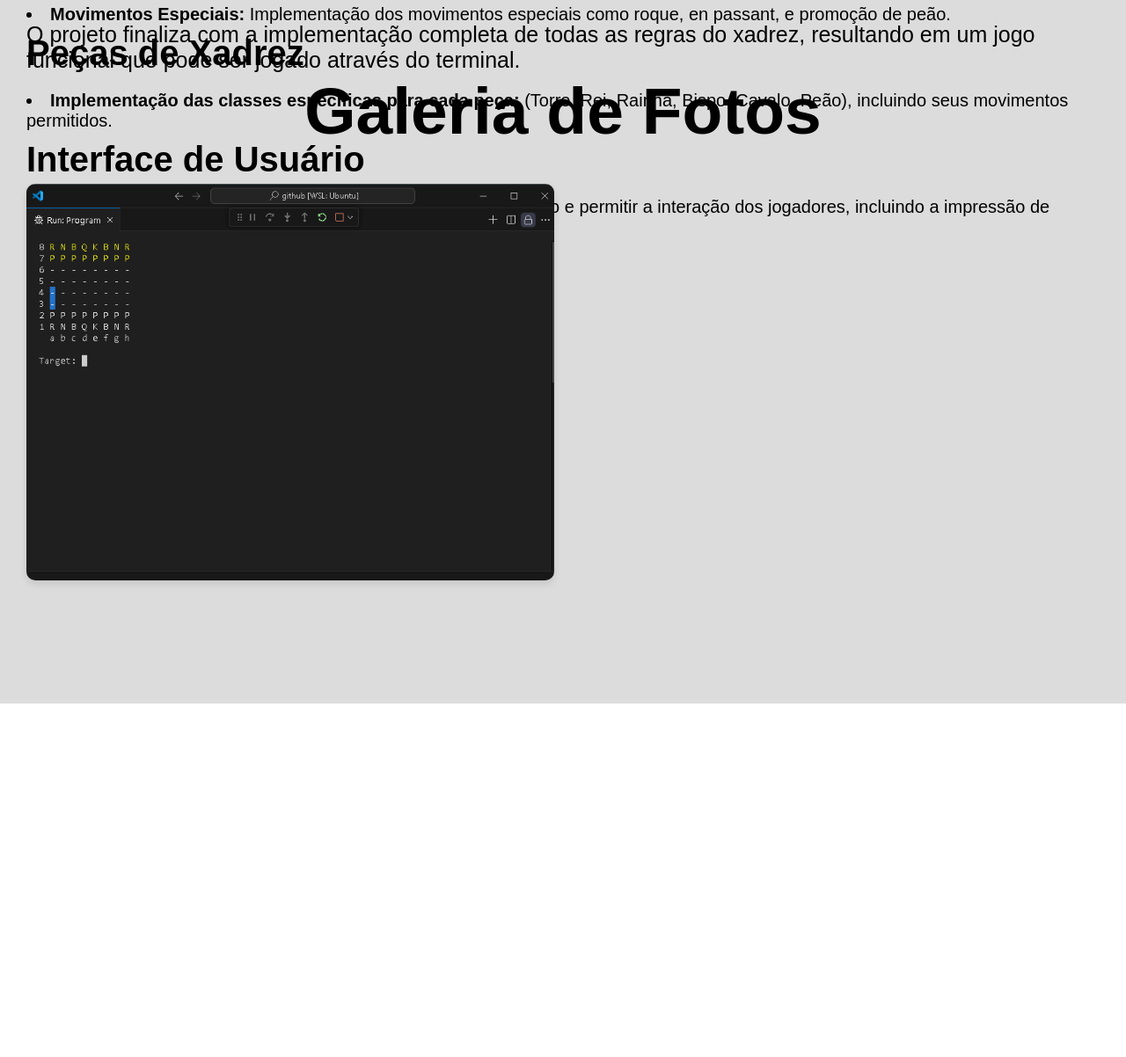
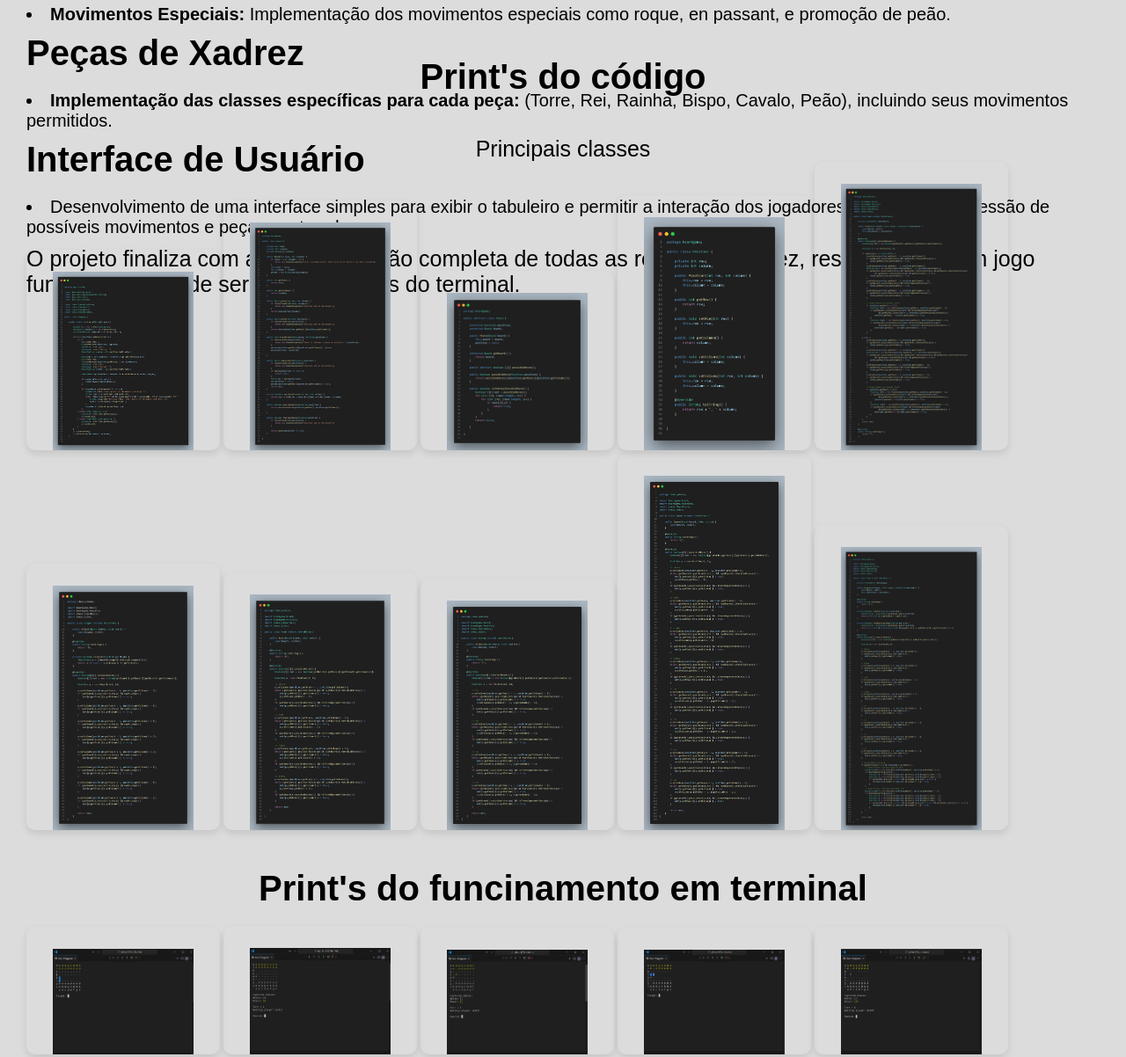
Before and after one commit to davidramonm/portfolio, a plain HTML site: page xadrez.html in a window 1280 px wide. Shown: the part 800-2002 px from the top of the page at 88% size. Before the commit the page ends 1600 px from the top, so only its background shows below. Drawn offline with Linux system fonts and the light colour scheme.

Commit message:
att 100924

```diff
--- a/xadrez.css
+++ b/xadrez.css
@@ -15,6 +15,17 @@
     height: 100vh;
     width: 100%;
     background-color: #DCDCDC;
+}
+
+.caixa2 h2 {
+    text-align: center;
+    margin-top: 40px;
+
+}
+.caixa2 p {
+    text-align: center;
+    width: auto;
+    height: auto;
 }
 
 nav {
@@ -54,20 +65,30 @@ li {
 }
 
 .gallery {
-            display: flex;
+    width: auto;
+    height: auto;
     flex-wrap: wrap;
+    background-color: #DCDCDC;
     gap: 10px; /* Espaço entre as imagens */
     }
+
 .gallery img {
-            width: 600px;
+    display: inline-block;
+    width: 18%;
     height: auto;
-            object-fit: cover;
-            border-radius: 10px; /* Bordas arredondadas */
-            box-shadow: 0 4px 8px rgba(0, 0, 0, 0.1); /* Sombra suave */
+    padding-left: 30px;
+    padding-right: 30px;
+    padding-top: 25px;
+    justify-content: space-between;
+    align-items: center;
+    text-align: center;
+    border-radius: 10px;
+    box-shadow: 0 4px 8px rgba(0, 0, 0, 0.1);
     transition: transform 0.3s ease;
     }
+
     .gallery img:hover {
-            transform: scale(1.05); /* Efeito de zoom ao passar o mouse */
+    transform: scale(1.70);
     }
 
 
--- a/xadrez.html
+++ b/xadrez.html
@@ -28,20 +28,36 @@
             <li><strong>Implementação das classes específicas para cada peça:</strong> (Torre, Rei, Rainha, Bispo, Cavalo, Peão), incluindo seus movimentos permitidos.</li>
             <h2>Interface de Usuário</h2>
             <li><strong></strong>Desenvolvimento de uma interface simples para exibir o tabuleiro e permitir a interação dos jogadores, incluindo a impressão de possíveis movimentos e peças capturadas.</li>
+            <p>O projeto finaliza com a implementação completa de todas as regras do xadrez, resultando em um jogo funcional que pode ser jogado através do terminal.</p>
         </nav>
     </div>
+
     <div class="caixa2">
         <nav>
-        <p>
-            O projeto finaliza com a implementação completa de todas as regras do xadrez, resultando em um jogo funcional que pode ser jogado através do terminal.</p>
-            <h1>Galeria de Fotos</h1>
-    <div class="gallery">
+            <h2>Print's do código</h2>
+        </nav>
+    <nav class="gallery">
+        <p>Principais classes</p>
+        <img src="img-xadrez/program.jpg" alt="Program">
+        <img src="img-xadrez/board.jpg" alt="Board">
+        <img src="img-xadrez/piece.jpg" alt="Piece">
+        <img src="img-xadrez/position.jpg" alt="Position">
+        <img src="img-xadrez/pawn.jpg" alt="Pawn">
+        <img src="img-xadrez/knigth.jpg" alt="Knigth">
+        <img src="img-xadrez/rook.jpg" alt="Rook">
+        <img src="img-xadrez/bishop.jpg" alt="Bishop">
+        <img src="img-xadrez/queen.jpg" alt="Queen">
+        <img src="img-xadrez/king.jpg" alt="King">
+        <h2>Print's do funcinamento em terminal</h2>
         <img src="img-xadrez/a2.png" alt="Imagem 1">
+        <img src="img-xadrez/a4.png" alt="Imagem 2">
+        <img src="img-xadrez/a5.png" alt="Imagem 3">
+        <img src="img-xadrez/a6.png" alt="Imagem 4">
+        <img src="img-xadrez/a7.png" alt="Imagem 5">
+        <img src="img-xadrez/a8.png" alt="Imagem 6">
+    </nav>
+    </div>
 
-
-    </div>
-        </nav>
-        </div>
 
 </body>
 </html>
```
Also changed, not shown: index.html (+2 -4 lines), img-xadrez/bishop.jpg (added), img-xadrez/board.jpg (added), img-xadrez/king.jpg (added), img-xadrez/knigth.jpg (added), img-xadrez/pawn.jpg (added), img-xadrez/piece.jpg (added), img-xadrez/position.jpg (added), img-xadrez/program.jpg (added), img-xadrez/queen.jpg (added), img-xadrez/rook.jpg (added). Lines whose indentation alone changed are shown as unchanged.
